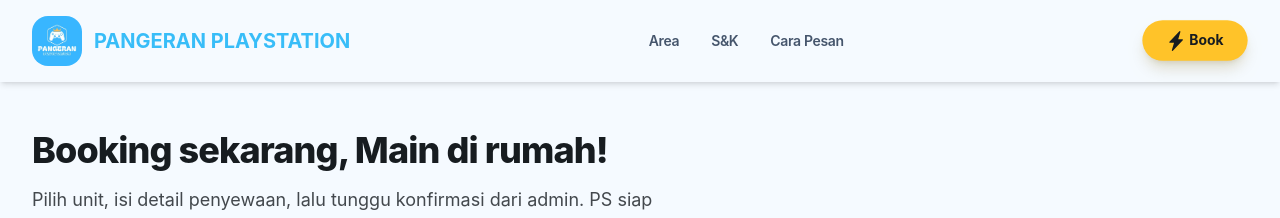
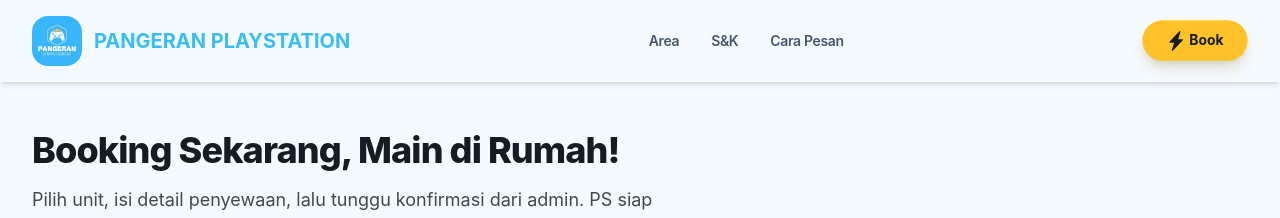
Before and after one commit to dvpms/pangeran-playstation-web, a Next.js app: page /booking in a window 1280 px wide. Shown: the top 218 px of the page. Built offline with nearby package versions, Linux system fonts and the light colour scheme; no server answers; the database is empty.

Commit message:
fix(booking): correct capitalization in booking page title

```diff
--- a/src/app/(public)/booking/page.jsx
+++ b/src/app/(public)/booking/page.jsx
@@ -13,7 +13,7 @@ export default async function BookingPage() {
       <div className="max-w-7xl mx-auto px-4 md:px-8">
         <div className="mb-10">
           <h1 className="text-4xl font-extrabold text-surface-on tracking-tight mb-4">
-            Booking sekarang, Main di rumah!
+            Booking Sekarang, Main di Rumah!
           </h1>
           <p className="text-surface-on/80 text-lg max-w-2xl">
             Pilih unit, isi detail penyewaan, lalu tunggu konfirmasi
```
